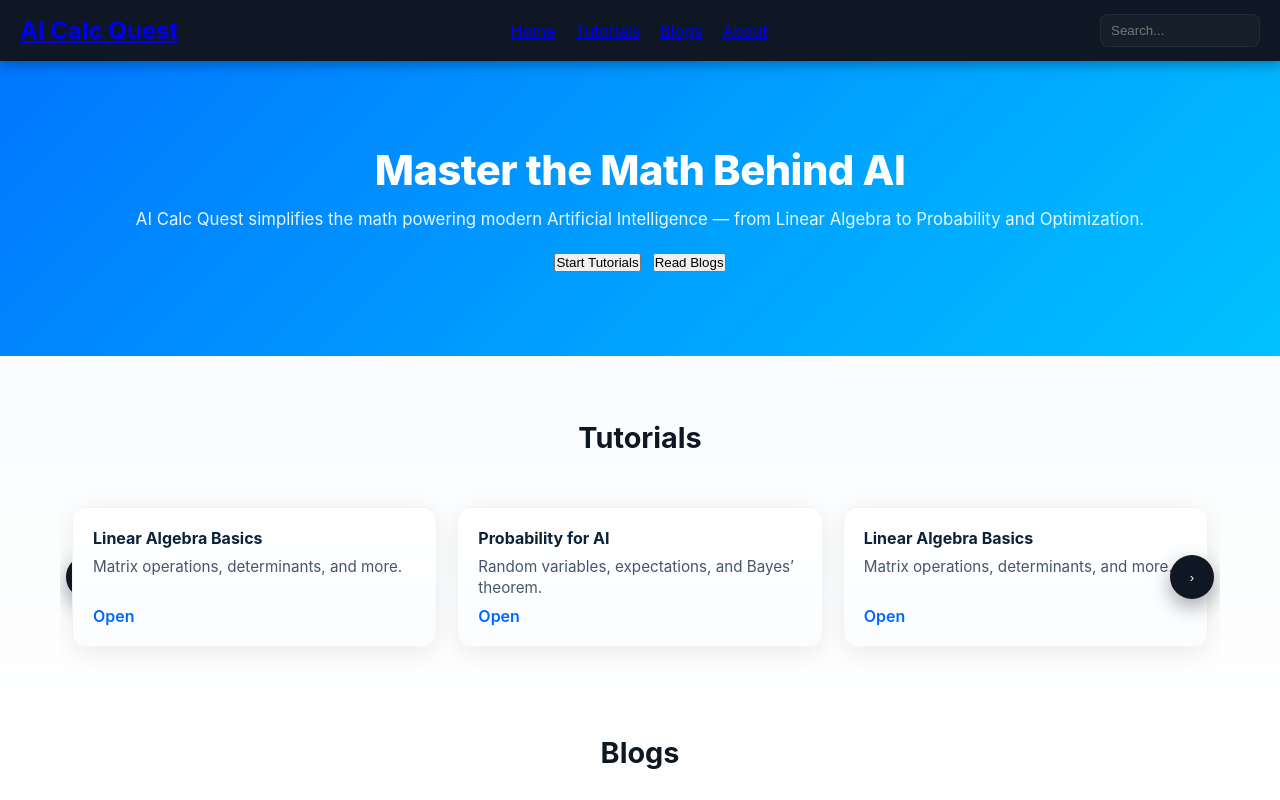
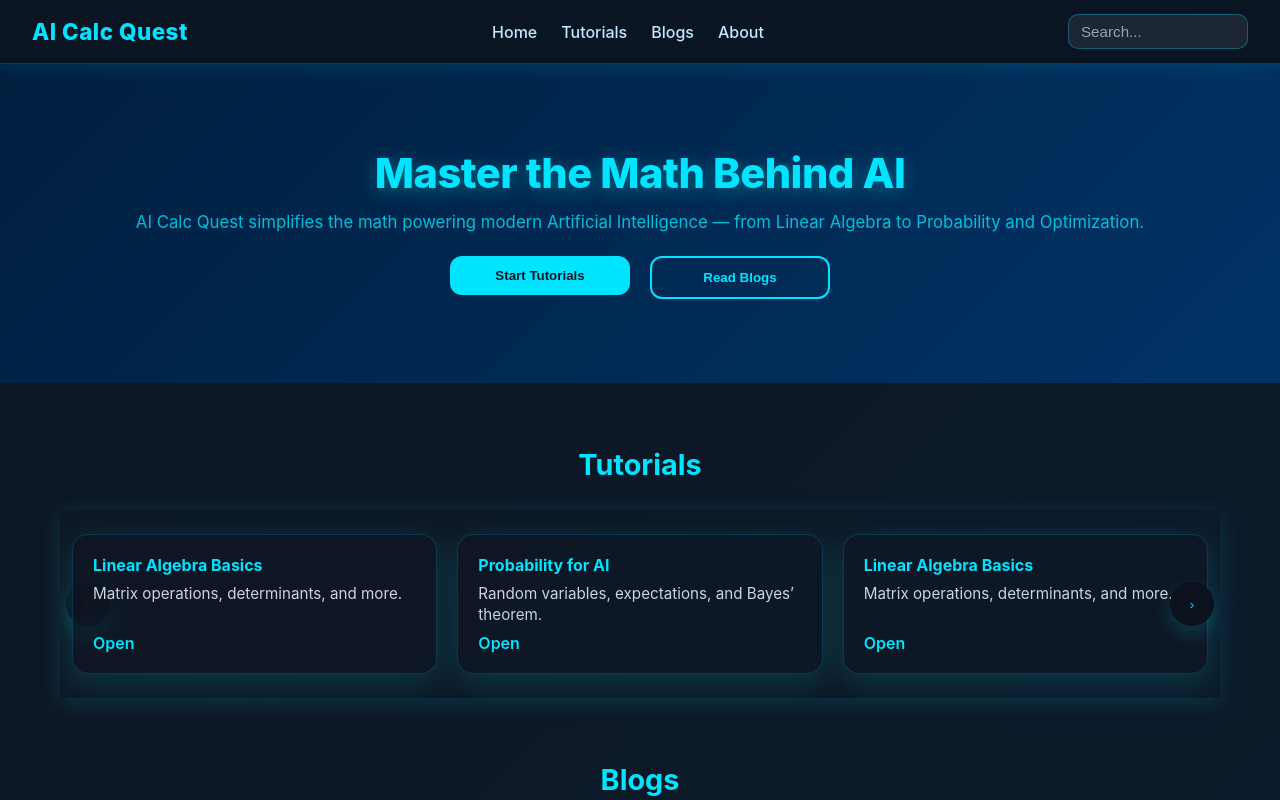
Before and after one commit to dhairyas87/aicalcquest, a React (Vite) app: page / in a window 1280 px wide. Shown: the top 800 px of the page. Built offline with nearby package versions, Linux system fonts and the light colour scheme.

Commit message:
Changes for the Navbaar and hero section

```diff
--- a/src/components/Hero.jsx
+++ b/src/components/Hero.jsx
@@ -9,10 +9,14 @@ const Hero = () => {
         AI Calc Quest simplifies the math powering modern Artificial Intelligence —
         from Linear Algebra to Probability and Optimization.
       </p>
-      <div className="hero-buttons">
-        <Link to="/tutorials"><button>Start Tutorials</button></Link>
-        <Link to="/blogs"><button>Read Blogs</button></Link>
-      </div>
+    <div className="hero-buttons">
+  <Link to="/tutorials">
+    <button className="btn-primary">Start Tutorials</button>
+  </Link>
+  <Link to="/blogs">
+    <button className="btn-outline">Read Blogs</button>
+  </Link>
+</div>
     </section>
   );
 };
--- a/src/data/blogs.js
+++ b/src/data/blogs.js
@@ -10,5 +10,17 @@ export const blogs = [
     summary: "Step-by-step breakdown of optimization in neural networks.",
     content:
       "Gradient Descent is an optimization algorithm that minimizes the loss function by iteratively moving in the direction of steepest descent..."
+  },
+   {
+    title: "Gradient Descent Explained",
+    summary: "Step-by-step breakdown of optimization in neural networks.",
+    content:
+      "Gradient Descent is an optimization algorithm that minimizes the loss function by iteratively moving in the direction of steepest descent..."
+  },
+   {
+    title: "Gradient Descent Explained",
+    summary: "Step-by-step breakdown of optimization in neural networks.",
+    content:
+      "Gradient Descent is an optimization algorithm that minimizes the loss function by iteratively moving in the direction of steepest descent..."
   }
 ];
--- a/src/index.css
+++ b/src/index.css
@@ -1,75 +1,175 @@
-/* ====== index.css : clean professional styling ====== */
+/* ====== index.css : AI-Tech Modern Theme ====== */
 
 /* Reset & base */
 * { box-sizing: border-box; margin: 0; padding: 0; }
 html,body,#root { height: 100%; }
 body {
   font-family: "Inter", system-ui, -apple-system, "Segoe UI", Roboto, "Helvetica Neue", Arial;
-  background: linear-gradient(180deg,#f6f9fb 0%, #ffffff 100%);
-  color: #0f1724;
-  -webkit-font-smoothing:antialiased;
-  -moz-osx-font-smoothing:grayscale;
+  background: linear-gradient(135deg, #0f1724 0%, #0b1a2a 100%);
+  color: #e6f7ff;
+  -webkit-font-smoothing: antialiased;
+  -moz-osx-font-smoothing: grayscale;
 }
 
 /* Utility */
 .container { max-width: 1200px; margin: 0 auto; padding: 0 20px; }
 
 /* NAVBAR */
+/* ===== NAVBAR ===== */
 nav.navbar {
-  display:flex;
-  align-items:center;
-  justify-content:space-between;
-  padding: 14px 20px;
-  background: #0f1724;
-  color: #e6f7ff;
+  display: flex;
+  align-items: center;
+  justify-content: space-between;
+  padding: 14px 32px;
+  background: rgba(10, 20, 35, 0.75);
+  backdrop-filter: blur(12px);
+  color: #00e5ff;
   position: sticky;
   top: 0;
-  z-index: 40;
-  box-shadow: 0 3px 12px rgba(3,7,18,0.35);
+  z-index: 50;
+  border-bottom: 1px solid rgba(0, 229, 255, 0.2);
+  box-shadow: 0 0 25px rgba(0, 229, 255, 0.15);
 }
-.navbar .brand { color:#7ee7ff; font-weight:700; font-size:1.1rem; text-decoration:none; }
-.navbar ul { display:flex; gap:20px; list-style:none; align-items:center; }
-.navbar a.navlink { color:#cfeff6; text-decoration:none; font-weight:500; }
-.navbar a.navlink:hover { color:#9beeff; }
 
-/* Search input */
+/* Brand */
+.navbar h1 a {
+  color: #00e5ff;
+  font-weight: 800;
+  font-size: 1.4rem;
+  text-decoration: none;
+  letter-spacing: 0.5px;
+}
+.navbar h1 a:hover {
+  text-shadow: 0 0 12px rgba(0, 229, 255, 0.6);
+}
+
+/* Nav links */
+.navbar ul {
+  display: flex;
+  gap: 24px;
+  list-style: none;
+}
+.navbar ul li a {
+  color: #bfeaff;
+  font-weight: 500;
+  text-decoration: none;
+  font-size: 1rem;
+  transition: color 0.2s ease, text-shadow 0.2s ease;
+}
+.navbar ul li a:hover {
+  color: #ffffff;
+  text-shadow: 0 0 10px rgba(0, 229, 255, 0.6);
+}
+
+/* Search box */
 .nav-search input {
-  width:160px;
-  padding:8px 10px;
-  border-radius:8px;
-  border:1px solid rgba(255,255,255,0.06);
-  background: rgba(255,255,255,0.03);
-  color: #eefcff;
-  transition: width .24s ease;
+  width: 180px;
+  padding: 8px 12px;
+  border-radius: 10px;
+  border: 1px solid rgba(0, 229, 255, 0.3);
+  background: rgba(255, 255, 255, 0.08);
+  color: #e6faff;
+  font-size: 0.95rem;
+  outline: none;
+  transition: all 0.3s ease;
 }
-.nav-search input:focus { width:220px; outline: none; border-color: rgba(155,238,255,0.6); }
-
+.nav-search input::placeholder {
+  color: rgba(230, 250, 255, 0.6);
+}
+.nav-search input:focus {
+  width: 240px;
+  background: rgba(0, 229, 255, 0.12);
+  border-color: #00e5ff;
+  box-shadow: 0 0 8px rgba(0, 229, 255, 0.4);
+}
 /* HERO */
 .hero {
   padding: 84px 0;
-  background: linear-gradient(135deg,#0077ff 0%, #00c2ff 100%);
-  color: #fff;
+  background: linear-gradient(135deg,#001f3f 0%, #003366 100%);
+  color: #00e5ff;
   text-align:center;
 }
 .hero .container { max-width: 900px; }
-.hero h1 { font-size: 2.6rem; margin-bottom: 14px; font-weight:800; letter-spacing:-0.5px; }
-.hero p { color: rgba(255,255,255,0.9); font-size:1.05rem; margin-bottom: 22px; }
-.hero .hero-buttons { display:flex; gap:12px; justify-content:center; flex-wrap:wrap; }
-.btn {
-  display:inline-block;
-  padding: 10px 18px;
-  border-radius:10px;
-  font-weight:700;
-  cursor:pointer;
-  transition: transform .18s ease, box-shadow .18s ease;
+.hero h1 {
+  font-size: 2.6rem;
+  margin-bottom: 14px;
+  font-weight:800;
+  letter-spacing:-0.5px;
+  text-shadow: 0 4px 18px rgba(0,255,255,0.3);
 }
-.btn-primary { background:#fff; color:#006bb3; }
-.btn-outline { background: transparent; border:1px solid rgba(255,255,255,0.15); color: #eafcff; }
-.btn-primary:hover { transform: translateY(-3px); box-shadow: 0 8px 26px rgba(0,107,179,0.18); }
+.hero p { color: rgba(0,229,255,0.8); font-size:1.05rem; margin-bottom: 22px; }
+/* HERO BUTTONS CONTAINER */
+/* HERO BUTTONS */
+.hero .hero-buttons .btn-primary {
+  background: #00e5ff;
+  color: #0f1724;
+  font-weight: 700;
+  padding: 12px 24px;
+  border-radius: 12px;
+  border: none;
+  cursor: pointer;
+  transition: transform 0.2s ease, box-shadow 0.2s ease, background 0.2s ease;
+}
+.hero .hero-buttons .btn-primary:hover {
+  transform: translateY(-3px);
+  box-shadow: 0 8px 26px rgba(0,229,255,0.5);
+  background: #00bfff;
+}
+
+.hero .hero-buttons .btn-outline {
+  background: transparent;              /* fully transparent */
+  color: #00e5ff;                       /* neon text */
+  border: 2px solid #00e5ff;           /* bright neon border */
+  font-weight: 700;
+  padding: 12px 24px;
+  border-radius: 12px;
+  cursor: pointer;
+  transition: all 0.25s ease;
+  position: relative;
+  overflow: hidden;
+}
+
+.hero .hero-buttons .btn-outline::before {
+  content: '';
+  position: absolute;
+  top: 0; left: 0;
+  width: 100%; height: 100%;
+  background: rgba(0,229,255,0.1);   /* subtle glow */
+  opacity: 0;
+  transition: opacity 0.25s ease;
+  border-radius: 12px;
+}
+
+.hero .hero-buttons .btn-outline:hover::before {
+  opacity: 1;                         /* show glow on hover */
+}
+
+.hero .hero-buttons .btn-outline:hover {
+  color: #ffffff;                     /* text turns white on hover */
+  box-shadow: 0 0 12px rgba(0,229,255,0.6), 0 0 24px rgba(0,229,255,0.4);
+  transform: translateY(-2px);
+}
+
+.hero .hero-buttons {
+  display: flex;
+  justify-content: center;
+  gap: 20px;          /* adds spacing between buttons */
+  flex-wrap: wrap;
+  margin-top: 24px;   /* spacing below the text */
+}
+
+.hero .hero-buttons .btn-primary,
+.hero .hero-buttons .btn-outline {
+  min-width: 180px;
+  text-align: center;
+}
+
+/* BUTTONS */
+
 
 /* SECTION HEAD */
 .section-head { text-align:center; margin: 64px 0 28px; }
-.section-head h2 { font-size: 1.8rem; color: #0f1724; font-weight:700; }
+.section-head h2 { font-size: 1.8rem; color: #00e5ff; font-weight:700; }
 
 /* CAROUSEL CORE LAYOUT */
 .carousel-wrapper { position: relative; width: 100%; max-width: 1200px; margin: 0 auto; overflow: hidden; padding: 12px 0; }
@@ -84,45 +184,37 @@ nav.navbar {
 
 /* CARD STYLE */
 .card {
-  flex: 0 0 calc((100% - 40px) / 3); /* default three-per-row */
-  background: linear-gradient(180deg,#ffffff,#fbfdff);
-  border-radius: 14px;
+  flex: 0 0 calc((100% - 40px) / 3);
+  background: rgba(15,23,36,0.6);
+  backdrop-filter: blur(10px);
+  border-radius: 16px;
   padding: 20px;
-  box-shadow: 0 6px 26px rgba(12,18,30,0.08);
-  border: 1px solid rgba(15,23,36,0.04);
+  box-shadow: 0 8px 30px rgba(0,255,255,0.15);
+  border: 1px solid rgba(0,194,255,0.2);
   display: flex;
   flex-direction: column;
   justify-content: space-between;
   min-height: 140px;
   cursor: pointer;
-  transition: transform .18s ease, box-shadow .18s ease;
+  transition: transform .3s ease, box-shadow .3s ease;
 }
 .card:hover {
   transform: translateY(-8px);
-  box-shadow: 0 18px 40px rgba(3,102,255,0.12);
+  box-shadow: 0 20px 40px rgba(0,255,255,0.4);
 }
-
-/* Title with neon glow on hover */
 .card .card-title {
-  color: #0b2238;
+  color: #00e5ff;
   font-weight: 700;
   margin-bottom: 8px;
   transition: text-shadow .18s ease, color .18s ease;
 }
 .card:hover .card-title {
-  color: #0066ff;
-  text-shadow: 0 6px 18px rgba(0,102,255,0.25);
+  text-shadow: 0 6px 18px rgba(0,229,255,0.6);
 }
-
-/* summary */
-.card .card-desc { color: #475569; font-size: 0.95rem; line-height:1.4; }
-
-/* Buttons inside card */
+.card .card-desc { color: #cbd5e1; font-size: 0.95rem; line-height:1.4; }
 .card .card-footer { margin-top: 12px; display:flex; gap:8px; align-items:center; }
-.card .link {
-  color:#0066ff; font-weight:600; text-decoration:none;
-}
-.card .link:hover { text-decoration:underline; color:#004fb3; }
+.card .link { color:#00e5ff; font-weight:600; text-decoration:none; }
+.card .link:hover { text-decoration:underline; color:#00bfff; }
 
 /* NAV ARROWS */
 .carousel-arrow {
@@ -130,41 +222,33 @@ nav.navbar {
   top: 50%;
   transform: translateY(-50%);
   width:44px; height:44px; border-radius: 50%;
-  background: #0f1724; color: #fff; border:none;
+  background: rgba(12,18,30,0.95); color: #00e5ff; border:none;
   display:flex; align-items:center; justify-content:center;
-  cursor:pointer; box-shadow: 0 8px 20px rgba(3,7,18,0.35);
+  cursor:pointer; box-shadow: 0 8px 20px rgba(0,229,255,0.2);
 }
 .carousel-arrow.prev { left: 6px; }
 .carousel-arrow.next { right: 6px; }
-.carousel-arrow:hover { transform: translateY(-50%) scale(1.05); background:#0b1a2a; }
+.carousel-arrow:hover { transform: translateY(-50%) scale(1.05); background:#001a2a; }
 
-/* Responsive behavior: one card per view on small screens */
-@media (max-width: 900px) {
-  .card { flex: 0 0 100%; }
-  .carousel-arrow.prev { left: 2px; }
-  .carousel-arrow.next { right: 2px; }
-}
+/* Responsive behavior */
+@media (max-width: 900px) { .card { flex: 0 0 100%; } .carousel-arrow.prev { left: 2px; } .carousel-arrow.next { right: 2px; } }
+@media (min-width: 1400px) { .card { flex: 0 0 calc((100% - 60px) / 3); } }
 
-/* Small card spacing for very wide screens (keep 3 centered) */
-@media (min-width: 1400px) {
-  .card { flex: 0 0 calc((100% - 60px) / 3); }
-}
-
-/* BLOG/TUTORIAL LIST PAGE (detail) */
+/* BLOG/TUTORIAL LIST PAGE */
 .page { max-width: 960px; margin: 36px auto; padding: 0 18px; }
-.page h2 { font-size: 2rem; color:#0f1724; margin-bottom: 12px; }
-.page p { color:#334155; line-height:1.7; }
+.page h2 { font-size: 2rem; color:#00e5ff; margin-bottom: 12px; }
+.page p { color:#cbd5e1; line-height:1.7; }
 
 /* VIDEO WRAPPER */
-.video-wrapper { width:100%; max-width:920px; margin: 18px auto 0; border-radius:12px; overflow:hidden; box-shadow: 0 8px 30px rgba(12,18,30,0.06); }
+.video-wrapper { width:100%; max-width:920px; margin: 18px auto 0; border-radius:12px; overflow:hidden; box-shadow: 0 8px 30px rgba(0,255,255,0.15); }
 .video-wrapper iframe { width:100%; height: 520px; border:0; }
 
 /* FOOTER */
-footer { background:#0f1724; color:#cbd5e1; padding: 36px 0; text-align:center; margin-top:60px; }
+footer { background: rgba(12,18,30,0.85); color:#00e5ff; padding: 36px 0; text-align:center; backdrop-filter: blur(6px); margin-top:60px; }
 
 /* ===== SCROLL REVEAL UTILITIES ===== */
 .reveal { opacity: 0; transform: translateY(18px); transition: all 520ms cubic-bezier(.22,.9,.35,1); will-change: transform,opacity; }
-.reveal.visible { opacity: 1; transform: translateY(0); }
+.reveal.visible { opacity: 1; transform: translateY(0); box-shadow: 0 4px 20px rgba(0,229,255,0.15); }
 
 /* helper spacing */
 .section-gap { height: 60px; }
```
